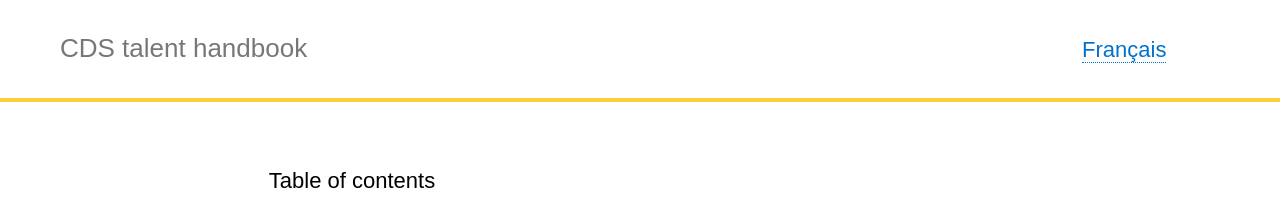
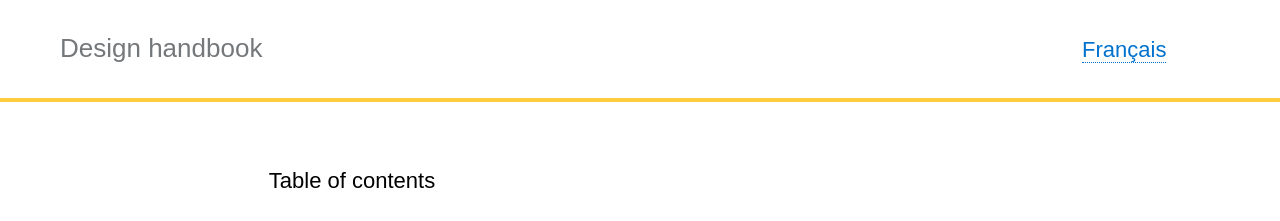
Before and after one commit to cds-snc/design, a Jekyll site: the page built from index.html, in a window 1280 px wide. Shown: the top 221 px of the page. Built offline with Jekyll 4.4.1, drawn with Linux system fonts in a browser that asks for light colours.

Commit message:
Updating page titles

```diff
--- a/_data/translations.yml
+++ b/_data/translations.yml
@@ -13,7 +13,7 @@ en:
   code-and-repo-slug: "/technical/"
   language: "Français"
   homepage-slug: "/home/"
-  site-name: "CDS talent handbook"
+  site-name: "Design handbook"
   toc: "Table of contents"
 fr:
   homepage-tag-line: "French tagline"
@@ -30,5 +30,5 @@ fr:
   code-and-repo-slug: "/codes-et-referentiels/"
   language: "English"
   homepage-slug: "/accueil/"
-  site-name: "Guide de talent du SNC"
+  site-name: "Guide de conception du SNC"
   toc: "Table des matières"
```
